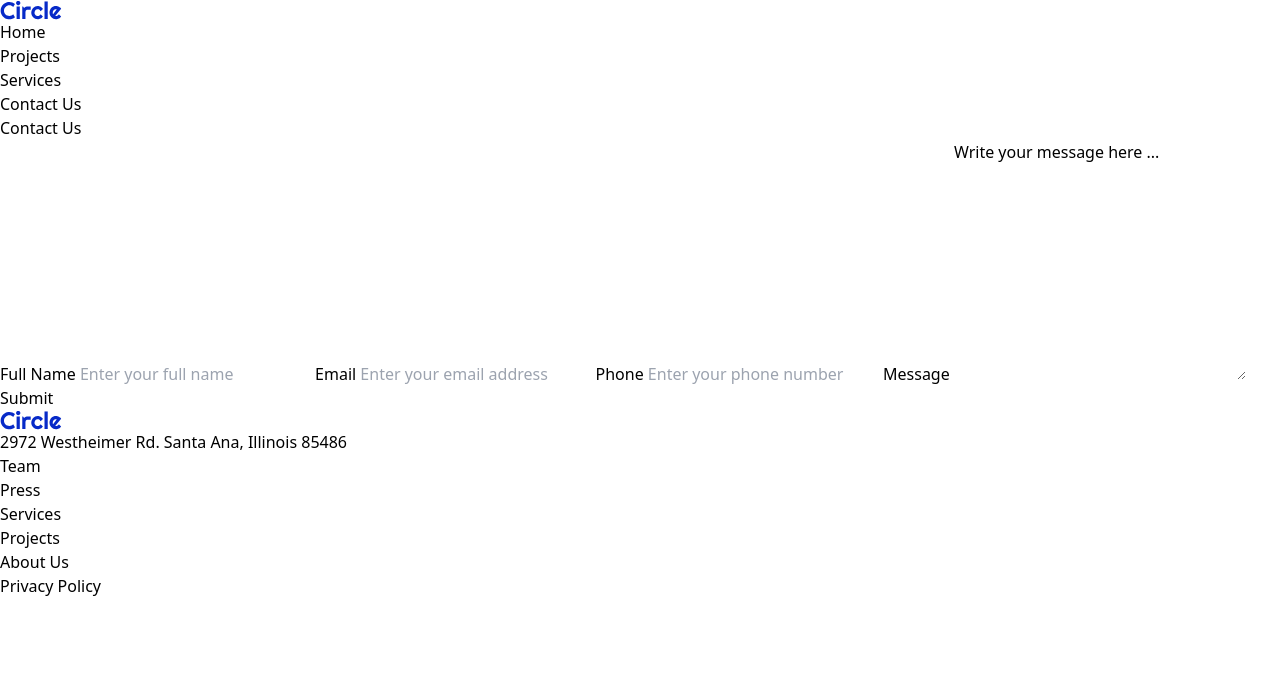
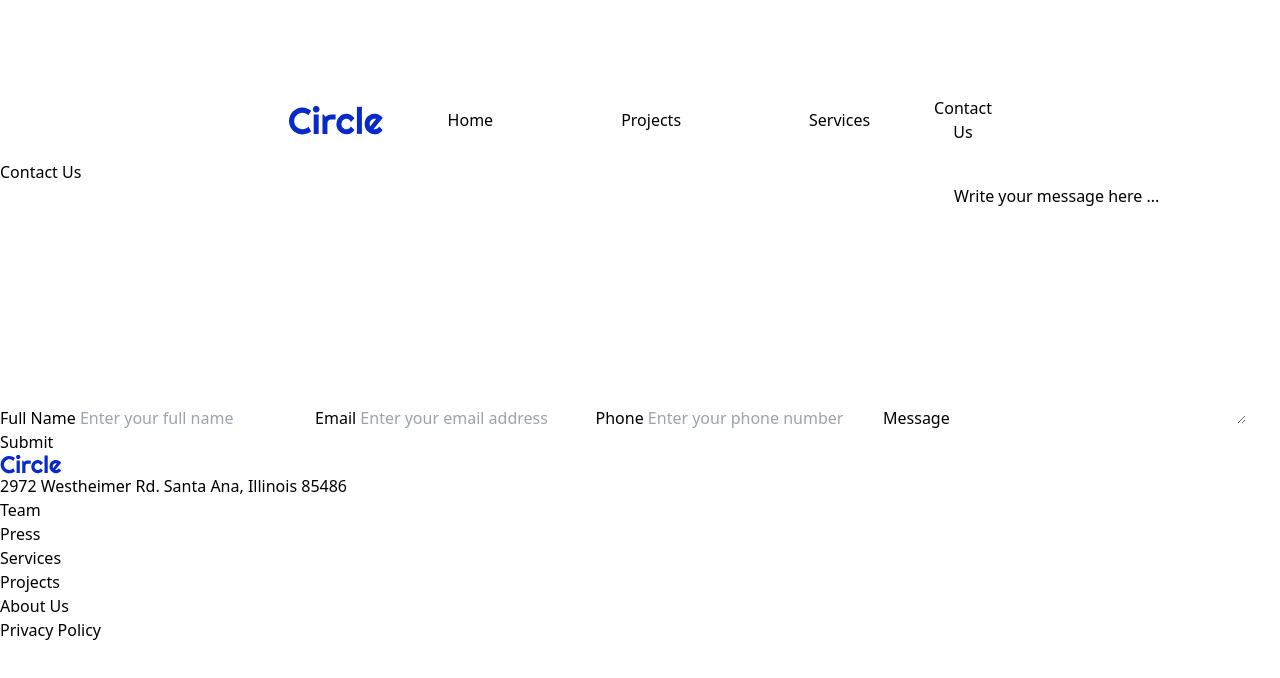
Before and after one commit to jewlys/Mid-term-Project-IH22, a plain HTML site: page contact.html in a window 1280 px wide. Drawn offline with nearby package versions, Linux system fonts and the light colour scheme.

Commit message:
adding tailwind to contact page

```diff
--- a/contact.html
+++ b/contact.html
@@ -10,13 +10,13 @@
 </head>
 <body>
     <!-- Section nav -->
-    <header>
-        <nav>
-            <img alt="logo" src="IMG/logos/circle.svg"/>
-            <ul>
-                <li><a>Home</a></li>
-                <li><a>Projects</a></li>
-                <li><a>Services</a></li>
+    <header class="w-auto md:mx-72 md:mt-20 mx-0 mt-5">
+        <nav class="flex flex-col justify-between md:flex-row">
+            <img alt="logo" src="IMG/logos/circle.svg" class="w-40"/>
+            <ul class="flex flex-col justify-between items-center my-7 md:flex-row">
+                <li class="md:mx-16"><a>Home</a></li>
+                <li class="md:mx-16"><a>Projects</a></li>
+                <li class="md:mx-16"><a>Services</a></li>
             </ul>
             <button>Contact Us</button>
         </nav>
```
Also changed, not shown: tailwind.config.js (added).
